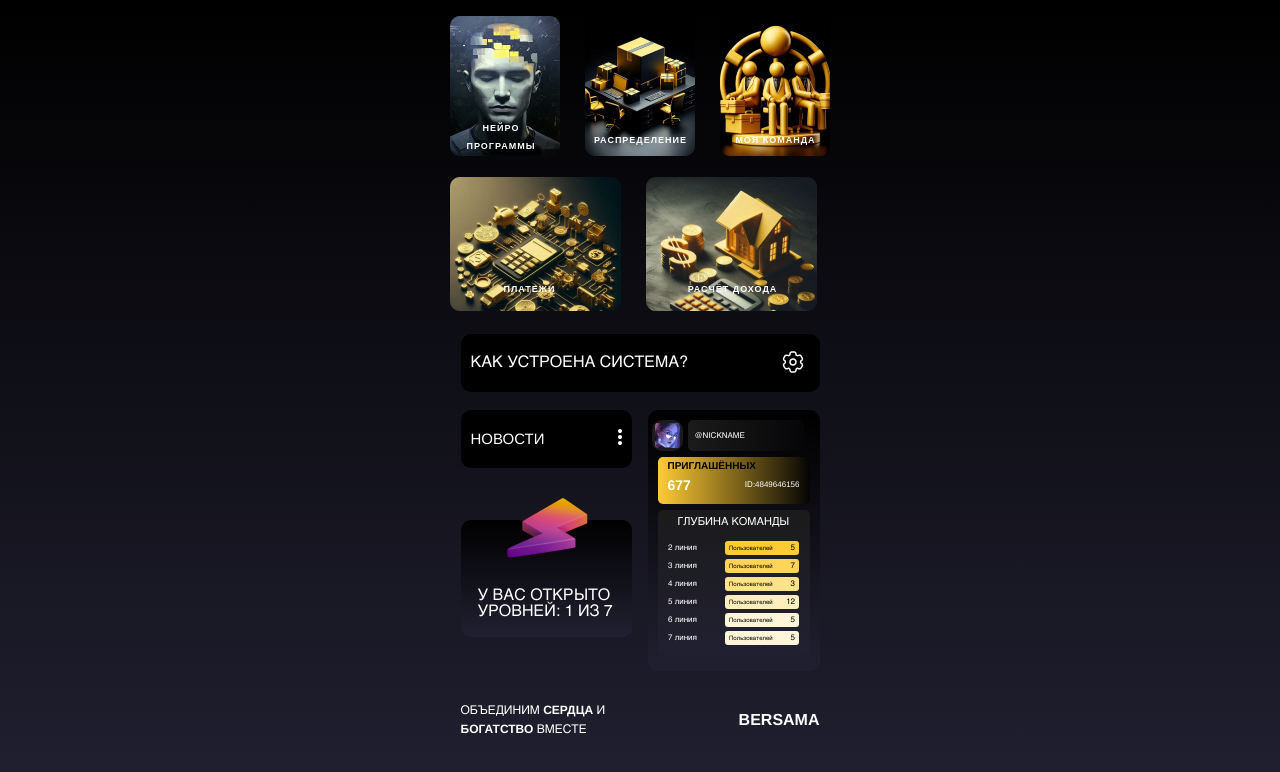
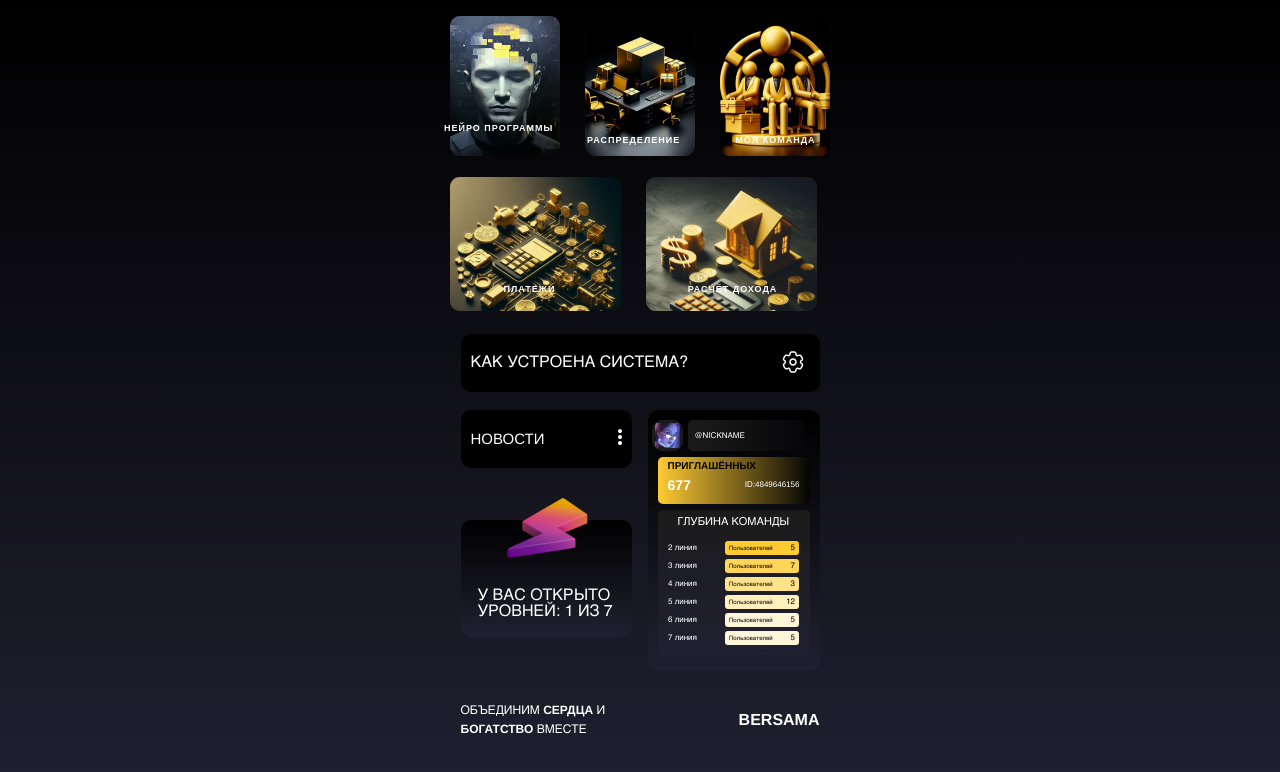
Before and after one commit to Dazai13/telegram-mini-app, a React (Create React App) app: page / in a window 1280 px wide. Shown: the top 772 px of the page. Built offline with nearby package versions, Linux system fonts and the light colour scheme.

Commit message:
готовая верстка

```diff
--- a/src/assets/styles/home.css
+++ b/src/assets/styles/home.css
@@ -32,13 +32,11 @@
     line-height:18px;
 }
 .imageText1{
-    width:72px;
-    left: 21px;
+    left: 0px;
     top:104px;
 }
 .imageText2{
-    width:105px;
-    left: 9px;
+    left: 8px;
     top:116px;
 }
 .imageText3{
```
